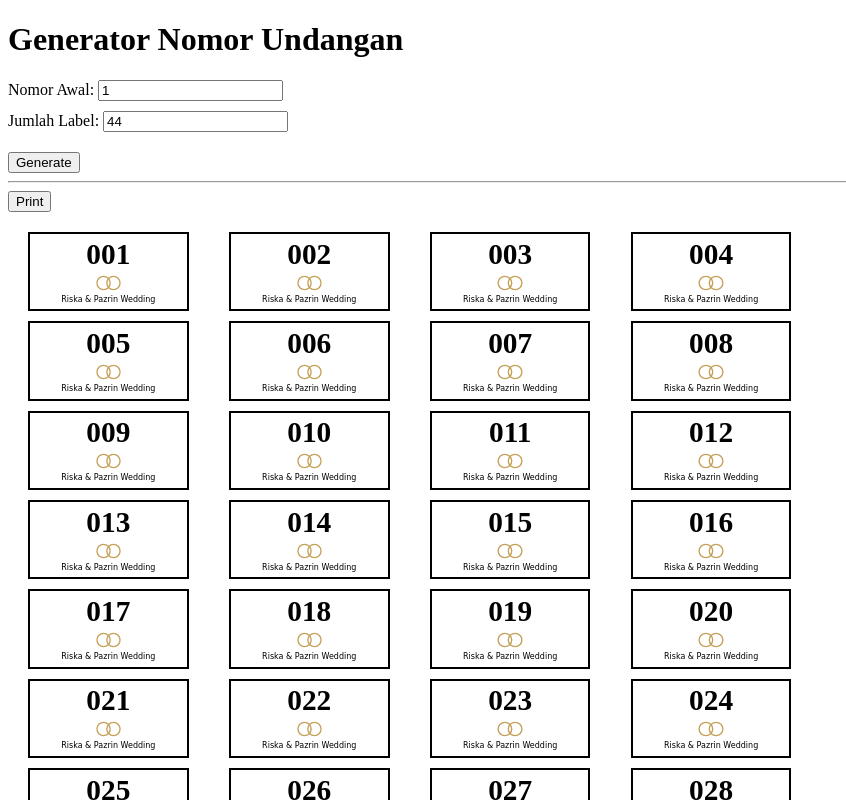
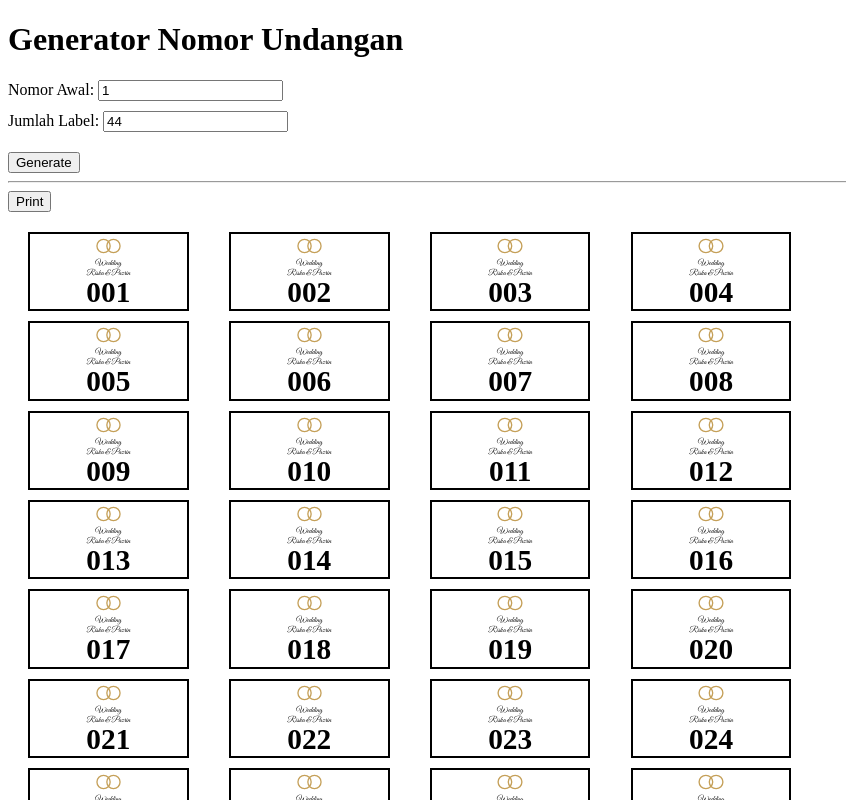
Before and after one commit to ryfazrin/pazrin-label-printer, a React (Vite) app: page / in a window 1280 px wide. Both pictures are taken after a click on the button "Generate". Shown: the top 800 px of the page, without its empty margins (0-846 px from the left). Built offline with nearby package versions, Linux system fonts and the light colour scheme.

Commit message:
modif for wedding

```diff
--- a/index.html
+++ b/index.html
@@ -5,6 +5,7 @@
     <link rel="icon" type="image/svg+xml" href="/vite.svg" />
     <meta name="viewport" content="width=device-width, initial-scale=1.0" />
     <title>Riska Voucher Printer</title>
+    <link href="https://fonts.googleapis.com/css2?family=Cormorant+Garamond:ital,wght@0,300..700;1,300..700&amp;family=Dancing+Script:wght@400..700&amp;family=Great+Vibes&amp;display=swap" rel="stylesheet">
   </head>
   <body>
     <div id="root"></div>
--- a/package.json
+++ b/package.json
@@ -23,5 +23,6 @@
     "eslint-plugin-react-hooks": "^4.6.2",
     "eslint-plugin-react-refresh": "^0.4.7",
     "vite": "^5.3.4"
-  }
+  },
+  "packageManager": "pnpm@10.14.0+sha512.ad27a79641b49c3e481a16a805baa71817a04bbe06a38d17e60e2eaee83f6a146c6a688125f5792e48dd5ba30e7da52a5cda4c3992b9ccf333f9ce223af84748"
 }
--- /dev/null
+++ b/pnpm-workspace.yaml
@@ -0,0 +1,2 @@
+onlyBuiltDependencies:
+  - esbuild
--- a/src/App.css
+++ b/src/App.css
@@ -44,7 +44,9 @@
   font-size: 6pt;
   margin: 0;
   font-weight: 500;
-  font-family: 'Brush Script MT', 'Comic Sans MS', cursive, sans-serif;
+  font-family: "Great Vibes", cursive !important;
+  /* font-family: "Cormorant Garamond", serif !important; */
+  /* font-family: 'Brush Script MT', 'Comic Sans MS', cursive, sans-serif; */
 }
 
 @media print {
--- a/src/App.jsx
+++ b/src/App.jsx
@@ -64,11 +64,12 @@ const App = () => {
       <div ref={componentRef} className="label-container">
         {labels.map((label, index) => (
           <div key={index} className={`label ${(index % 44 === 0 && index !== 0) ? 'page-break' : ''}`}>
-            <p className="label-number">{label.number}</p>
             <div className="wedding-footer">
               <img src={weddingLogo} alt="Wedding Rings" className="logo-wedding" />
-              <p className="wedding-text">Riska & Pazrin Wedding</p>
+              <p className="wedding-text">Wedding</p>
+              <p className="wedding-text">Riska & Pazrin</p>
             </div>
+            <p className="label-number">{label.number}</p>
           </div>
         ))}
       </div>
```
Also changed, not shown: 1 other file (tests, documents, lock files or other folders).
